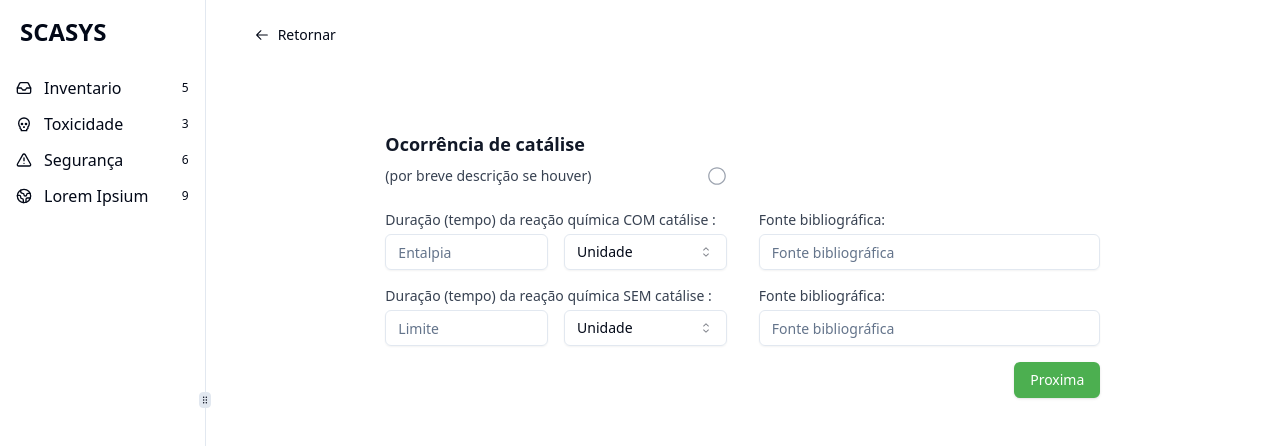
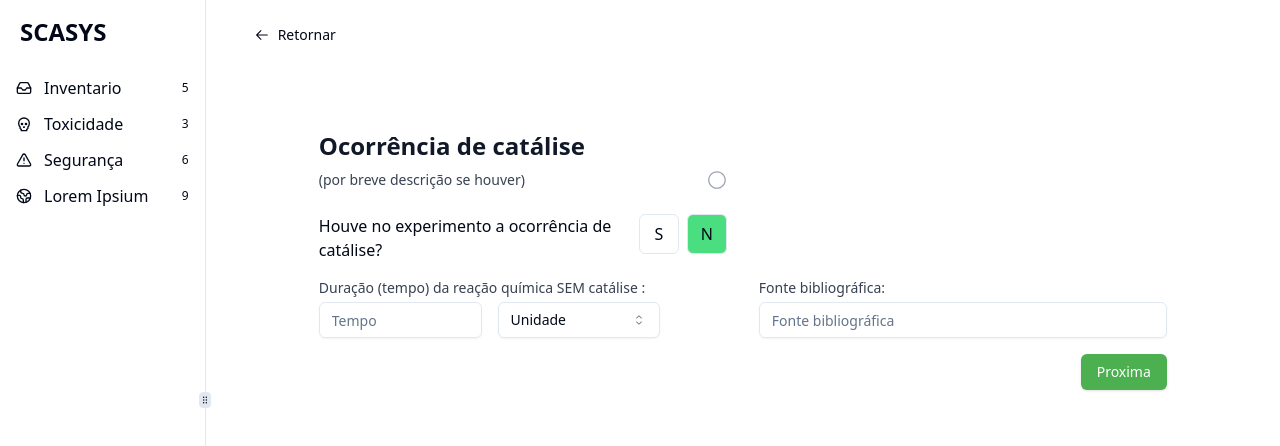
Before and after one commit to Cauatn/scasys, a React (Vite) app: page /ce/1 in a window 1280 px wide. Shown: the top 446 px of the page. Built offline with nearby package versions, Linux system fonts and the light colour scheme.

Commit message:
refactor: fazendo mudanças discutidas na reunião #3

```diff
--- a/src/routes.tsx
+++ b/src/routes.tsx
@@ -43,8 +43,8 @@ export default function AppRouter() {
             <Route path="1" element={<FouraF />} />
             <Route path="2" element={<FiveaETP />} />
             <Route path="3" element={<SixaETP />} />
-            <Route path="4" element={<EightaPerg />} />
-            <Route path="5" element={<EightaETP />} />
+            <Route path="4" element={<EightaETP />} />
+            <Route path="5" element={<EightaPerg />} />
           </Route>
           <Route path="/ppwg" element={<PageRoot />}>
             <Route index element={<TenaPPWG />} />
--- a/src/routes/10aECT/Page.tsx
+++ b/src/routes/10aECT/Page.tsx
@@ -18,7 +18,7 @@ export default function TenaECT() {
       <div className="flex h-full flex-col items-center justify-between px-8 xl:px-0">
         <div className="flex w-full flex-col gap-4 space-y-4 xl:w-1/2">
           <div>
-            <h1 className="w-full text-2xl font-bold">Segurança</h1>
+            <h1 className="w-full text-2xl font-bold">Toxicidade</h1>
             <div className="mt-2 flex w-full justify-between text-sm text-gray-500">
               <label htmlFor="corrosion-factor">
                 Exposição a compostos tóxicos
--- a/src/routes/10aPPWG/Page.tsx
+++ b/src/routes/10aPPWG/Page.tsx
@@ -40,8 +40,8 @@ export default function TenaPPWG() {
                   <Input id="mrr" placeholder="MMR" className="w-52 sm:w-20" />
                   <div className="flex justify-between sm:gap-10">
                     <Select>
-                      <SelectTrigger id="mrr-options" className="max-w-24">
-                        <SelectValue placeholder="Select" />
+                      <SelectTrigger id="mrr-options" className="max-w-32">
+                        <SelectValue placeholder="Quantidade" />
                       </SelectTrigger>
                       <SelectContent position="popper">
                         <SelectItem value="option1">Option 1</SelectItem>
@@ -49,8 +49,8 @@ export default function TenaPPWG() {
                       </SelectContent>
                     </Select>
                     <Select>
-                      <SelectTrigger id="mrr-options" className="max-w-24">
-                        <SelectValue placeholder="Select" />
+                      <SelectTrigger id="mrr-options" className="max-w-32">
+                        <SelectValue placeholder="Unidade" />
                       </SelectTrigger>
                       <SelectContent position="popper">
                         <SelectItem value="option1">Option 1</SelectItem>
@@ -73,8 +73,8 @@ export default function TenaPPWG() {
                   <Input id="mrr" placeholder="MTAD" className="w-52 sm:w-20" />
                   <div className="flex justify-between sm:gap-10">
                     <Select>
-                      <SelectTrigger id="mtad-options" className="max-w-24">
-                        <SelectValue placeholder="Select" />
+                      <SelectTrigger id="mtad-options" className="max-w-32">
+                        <SelectValue placeholder="Quantidade" />
                       </SelectTrigger>
                       <SelectContent position="popper">
                         <SelectItem value="option1">Option 1</SelectItem>
@@ -82,8 +82,8 @@ export default function TenaPPWG() {
                       </SelectContent>
                     </Select>
                     <Select>
-                      <SelectTrigger id="mrr-options" className="max-w-24">
-                        <SelectValue placeholder="Select" />
+                      <SelectTrigger id="mrr-options" className="max-w-32">
+                        <SelectValue placeholder="Unidade" />
                       </SelectTrigger>
                       <SelectContent position="popper">
                         <SelectItem value="option1">Option 1</SelectItem>
@@ -106,8 +106,8 @@ export default function TenaPPWG() {
                   <Input id="mrr" placeholder="MTDR" className="w-52 sm:w-20" />
                   <div className="flex justify-between sm:gap-10">
                     <Select>
-                      <SelectTrigger id="mrr-options" className="max-w-24">
-                        <SelectValue placeholder="Select" />
+                      <SelectTrigger id="mrr-options" className="max-w-32">
+                        <SelectValue placeholder="Quantidade" />
                       </SelectTrigger>
                       <SelectContent position="popper">
                         <SelectItem value="option1">Option 1</SelectItem>
@@ -115,8 +115,8 @@ export default function TenaPPWG() {
                       </SelectContent>
                     </Select>
                     <Select>
-                      <SelectTrigger id="mrr-options" className="max-w-24">
-                        <SelectValue placeholder="Select" />
+                      <SelectTrigger id="mrr-options" className="max-w-32">
+                        <SelectValue placeholder="Unidade" />
                       </SelectTrigger>
                       <SelectContent position="popper">
                         <SelectItem value="option1">Option 1</SelectItem>
@@ -139,8 +139,8 @@ export default function TenaPPWG() {
                   <Input id="mrr" placeholder="TD" className="w-52 sm:w-20" />
                   <div className="flex justify-between sm:gap-10">
                     <Select>
-                      <SelectTrigger id="mtad-options" className="max-w-24">
-                        <SelectValue placeholder="Select" />
+                      <SelectTrigger id="mtad-options" className="max-w-32">
+                        <SelectValue placeholder="Quantidade" />
                       </SelectTrigger>
                       <SelectContent position="popper">
                         <SelectItem value="option1">Option 1</SelectItem>
@@ -148,8 +148,8 @@ export default function TenaPPWG() {
                       </SelectContent>
                     </Select>
                     <Select>
-                      <SelectTrigger id="mrr-options" className="max-w-24">
-                        <SelectValue placeholder="Select" />
+                      <SelectTrigger id="mrr-options" className="max-w-32">
+                        <SelectValue placeholder="Unidade" />
                       </SelectTrigger>
                       <SelectContent position="popper">
                         <SelectItem value="option1">Option 1</SelectItem>
@@ -169,17 +169,17 @@ export default function TenaPPWG() {
               </div>
               <div className="flex w-2/3 flex-wrap justify-center gap-4">
                 <Input
-                  className="w-52 sm:w-80"
+                  className="w-52 sm:w-full"
                   placeholder="Inserir quantidade ou..."
                 />
               </div>
             </div>
             <div className="mt-6 w-full">
               <label
-                className="block text-sm font-medium text-gray-700"
+                className="mt-2 block text-sm font-medium text-gray-700"
                 htmlFor="fonte-bibliografica"
               >
-                Fonte bibliográfica
+                Fonte bibliográfica relacionada ao TD
               </label>
               <div className="mt-1">
                 <Input
@@ -191,7 +191,7 @@ export default function TenaPPWG() {
           </form>
         </div>
       </div>
-      <div className="mb-6 flex flex-col items-center space-y-2 px-8 xl:mr-8 xl:flex-row xl:justify-end xl:space-y-0 xl:px-0">
+      <div className="mb-6 flex flex-col items-center space-x-4 space-y-2 px-8 xl:mr-8 xl:flex-row xl:justify-end xl:space-y-0 xl:px-0">
         <Button variant="secondary">Tabela</Button>
         <Link to={"/etc"} className="w-full xl:w-44">
           <Button className="w-full bg-green-500 xl:w-44">Próximo</Button>
--- a/src/routes/19aCat/Page.tsx
+++ b/src/routes/19aCat/Page.tsx
@@ -1,18 +1,21 @@
-import { Input } from '@/components/ui/input'
-import { Button } from '@/components/ui/button'
-import { useNavigate } from 'react-router-dom'
-import { CircleIcon } from '@radix-ui/react-icons'
+import { Input } from "@/components/ui/input"
+import { Button } from "@/components/ui/button"
+import { useNavigate } from "react-router-dom"
+import { CircleIcon } from "@radix-ui/react-icons"
 import {
   Select,
   SelectContent,
   SelectItem,
   SelectTrigger,
   SelectValue,
-} from '@/components/ui/select'
+} from "@/components/ui/select"
 
-import { z } from 'zod'
-import { zodResolver } from '@hookform/resolvers/zod'
-import { useForm } from 'react-hook-form'
+import { z } from "zod"
+import { zodResolver } from "@hookform/resolvers/zod"
+import { useForm } from "react-hook-form"
+import { Label } from "@radix-ui/react-dropdown-menu"
+import { ToggleGroup, ToggleGroupItem } from "@radix-ui/react-toggle-group"
+import { useState } from "react"
 
 const AcSchema = z.object({
   enthalpyC: z.string().transform(Number),
@@ -25,6 +28,8 @@ const AcSchema = z.object({
 type AcSchema = z.infer<typeof AcSchema>
 
 export default function NineTeenaC() {
+  const [hasCatalise, setHasCatalise] = useState(false)
+
   const { register, handleSubmit, setValue } = useForm({
     resolver: zodResolver(AcSchema),
   })
@@ -33,18 +38,18 @@ export default function NineTeenaC() {
 
   const handleFormSubmit = (data: any) => {
     console.log(data)
-        navigate('/eec/1')
+    navigate("/eec/1")
   }
 
   return (
     <form
-            className="m-auto h-screen max-w-4xl bg-white p-6"
+      className="m-auto h-screen max-w-4xl space-y-4 bg-white p-6"
       onSubmit={handleSubmit(handleFormSubmit)}
     >
       <div className="mt-6 grid grid-cols-2 gap-8">
-                <div>
+        <div className="space-y-4">
           <div className="mb-6 space-y-2">
-                        <h2 className="text-lg font-semibold text-gray-900">
+            <h2 className="w-full text-2xl font-bold text-gray-900">
               Ocorrência de catálise
             </h2>
             <div className="flex items-center justify-between">
@@ -57,7 +62,29 @@ export default function NineTeenaC() {
               <CircleIcon className="h-5 w-5 text-gray-400" />
             </div>
           </div>
-
+          <div className="flex space-x-4">
+            <Label>Houve no experimento a ocorrência de catálise?</Label>
+            <ToggleGroup
+              type="single"
+              defaultValue="n"
+              className="inline-flex space-x-2"
+              onValueChange={() => setHasCatalise(!hasCatalise)}
+            >
+              <ToggleGroupItem
+                value="s"
+                className="h-10 w-10 rounded-md border data-[state=on]:bg-green-400"
+              >
+                S
+              </ToggleGroupItem>
+              <ToggleGroupItem
+                value="n"
+                className="h-10 w-10 rounded-md border data-[state=on]:bg-green-400"
+              >
+                N
+              </ToggleGroupItem>
+            </ToggleGroup>
+          </div>
+          {hasCatalise ? (
             <div className="mb-4">
               <label
                 className="mb-1 block text-sm font-medium text-gray-700"
@@ -66,25 +93,23 @@ export default function NineTeenaC() {
                 Duração (tempo) da reação química COM catálise :
               </label>
               <div className="inline-flex space-x-4">
-                            <Input id="enthalpy" placeholder="Entalpia" />
+                <Input id="enthalpy" placeholder="Tempo" />
                 <Select
-                                onValueChange={(value) =>
-                                    setValue('enthalpyC', value)
-                                }
+                  onValueChange={(value) => setValue("enthalpyC", value)}
                   required
                 >
                   <SelectTrigger id="etC">
                     <SelectValue placeholder="Unidade" />
                   </SelectTrigger>
                   <SelectContent position="popper">
-                                    <SelectItem value="Kg">Kg</SelectItem>
-                                    <SelectItem value="g">g</SelectItem>
-                                    <SelectItem value="L">L</SelectItem>
-                                    <SelectItem value="mol">mol</SelectItem>
+                    <SelectItem value="H">Horas</SelectItem>
+                    <SelectItem value="m">Minutos</SelectItem>
+                    <SelectItem value="s">Segundos</SelectItem>
                   </SelectContent>
                 </Select>
               </div>
             </div>
+          ) : (
             <div className="mb-4">
               <label
                 className="mb-1 block text-sm font-medium text-gray-700"
@@ -95,33 +120,31 @@ export default function NineTeenaC() {
               <div className="inline-flex items-center space-x-4">
                 <Input
                   id="dtS"
-                                placeholder="Limite"
+                  placeholder="Tempo"
                   type="number"
                   required
-                                {...register('dtS')}
+                  {...register("dtS")}
                 />
                 <Select
-                                onValueChange={(value) =>
-                                    setValue('enthalpyS', value)
-                                }
+                  onValueChange={(value) => setValue("enthalpyS", value)}
                   required
                 >
                   <SelectTrigger id="etS">
                     <SelectValue placeholder="Unidade" />
                   </SelectTrigger>
                   <SelectContent position="popper">
-                                    <SelectItem value="Kg">Kg</SelectItem>
-                                    <SelectItem value="g">g</SelectItem>
-                                    <SelectItem value="L">L</SelectItem>
-                                    <SelectItem value="mol">mol</SelectItem>
+                    <SelectItem value="H">Horas</SelectItem>
+                    <SelectItem value="m">Minutos</SelectItem>
+                    <SelectItem value="s">Segundos</SelectItem>
                   </SelectContent>
                 </Select>
               </div>
             </div>
+          )}
         </div>
         <div className="flex flex-col justify-end">
           <div>
-                        <div className="mb-4">
+            <div>
               <label
                 className="mb-1 block text-sm font-medium text-gray-700"
                 htmlFor="bibliographic-source-1"
@@ -132,21 +155,7 @@ export default function NineTeenaC() {
                 id="bibliographic-source-1"
                 placeholder="Fonte bibliográfica"
                 required
-                                {...register('bibliographicSource1')}
-                            />
-                        </div>
-                        <div className="mb-4">
-                            <label
-                                className="mb-1 block text-sm font-medium text-gray-700"
-                                htmlFor="bibliographic-source-2"
-                            >
-                                Fonte bibliográfica:
-                            </label>
-                            <Input
-                                id="bibliographic-source-2"
-                                placeholder="Fonte bibliográfica"
-                                required
-                                {...register('bibliographicSource2')}
+                {...register("bibliographicSource1")}
               />
             </div>
           </div>
--- a/src/routes/27aCR/Page.tsx
+++ b/src/routes/27aCR/Page.tsx
@@ -1,20 +1,20 @@
-import { Input } from '@/components/ui/input'
-import { Button } from '@/components/ui/button'
-import { useNavigate } from 'react-router-dom'
-import { Label } from '@/components/ui/label'
+import { Input } from "@/components/ui/input"
+import { Button } from "@/components/ui/button"
+import { useNavigate } from "react-router-dom"
+import { Label } from "@/components/ui/label"
 import {
   Select,
   SelectItem,
   SelectTrigger,
   SelectValue,
-} from '@/components/ui/select'
-import { SelectContent } from '@radix-ui/react-select'
-import { CircleIcon } from '@radix-ui/react-icons'
-import { HintQuestion } from '@/components/hint-question'
+} from "@/components/ui/select"
+import { SelectContent } from "@radix-ui/react-select"
+import { CircleIcon } from "@radix-ui/react-icons"
+import { HintQuestion } from "@/components/hint-question"
 
-import { z } from 'zod'
-import { zodResolver } from '@hookform/resolvers/zod'
-import { useForm } from 'react-hook-form'
+import { z } from "zod"
+import { zodResolver } from "@hookform/resolvers/zod"
+import { useForm } from "react-hook-form"
 
 const ResourcesConsumptionSchema = z.object({
   mtcd: z.string().transform(Number),
@@ -33,7 +33,7 @@ export default function TwentySevenaCR() {
 
   function handleFormSubmit(data: any) {
     console.log(data)
-        navigate('/rc/2')
+    navigate("/rc/2")
   }
 
   return (
@@ -65,12 +65,8 @@ export default function TwentySevenaCR() {
                     <SelectValue placeholder="Selecione o composto" />
                   </SelectTrigger>
                   <SelectContent position="popper">
-                                        <SelectItem value="option1">
-                                            Option 1
-                                        </SelectItem>
-                                        <SelectItem value="option2">
-                                            Option 2
-                                        </SelectItem>
+                    <SelectItem value="option1">Option 1</SelectItem>
+                    <SelectItem value="option2">Option 2</SelectItem>
                   </SelectContent>
                 </Select>
               </div>
@@ -87,7 +83,7 @@ export default function TwentySevenaCR() {
                     id="mtcd"
                     placeholder="Insira aqui"
                     type="number"
-                                        {...register('mtcd')}
+                    {...register("mtcd")}
                     min="0"
                     required
                   />
@@ -98,7 +94,8 @@ export default function TwentySevenaCR() {
                     htmlFor="rzt"
                   >
                     <span>
-                                            Razao de recursos renovaveis total
+                      Proporção entre recursos renováveis e total de recursos
+                      utilizáveis
                     </span>
                     <HintQuestion />
                   </label>
@@ -106,7 +103,7 @@ export default function TwentySevenaCR() {
                     id="rzt"
                     placeholder="Insira aqui"
                     type="number"
-                                        {...register('rzt')}
+                    {...register("rzt")}
                     min="0"
                     required
                   />
@@ -125,7 +122,7 @@ export default function TwentySevenaCR() {
                     id="menup"
                     placeholder="Insira aqui"
                     type="number"
-                                        {...register('menup')}
+                    {...register("menup")}
                     min="0"
                     required
                   />
--- a/src/routes/85aPR/Page.tsx
+++ b/src/routes/85aPR/Page.tsx
@@ -156,7 +156,10 @@ export default function EightaPerg() {
         </div>
       </div>
       <div className="mb-6 flex flex-col items-center space-y-2 px-8 xl:mr-8 xl:items-end xl:px-0">
-        <Button className="w-full bg-green-500 xl:w-44" onClick={() => navigate("/inventory/5")}>
+        <Button
+          className="w-full bg-green-500 xl:w-44"
+          onClick={() => navigate("/ppwg")}
+        >
           Próximo
         </Button>
         <Button
--- a/src/routes/8aQOV/Page.tsx
+++ b/src/routes/8aQOV/Page.tsx
@@ -32,7 +32,7 @@ export default function EightaETP() {
     const target = e.target as HTMLDivElement
     setSelectedItem(target.textContent ?? "unknown")
   }
-  const navigate = useNavigate();
+  const navigate = useNavigate()
 
   return (
     <>
@@ -123,7 +123,7 @@ export default function EightaETP() {
                   Sim
                 </Button>
               </Link>
-              <Link to={"/ppwg"}>
+              <Link to={"/inventory/5"}>
                 <Button>Não</Button>
               </Link>
             </div>
```
Also changed, not shown: src/components/page-root.tsx (+6 -2 lines), src/routes/23aFQN/Page.tsx (+18 -24 lines). Lines whose indentation alone changed are shown as unchanged.
